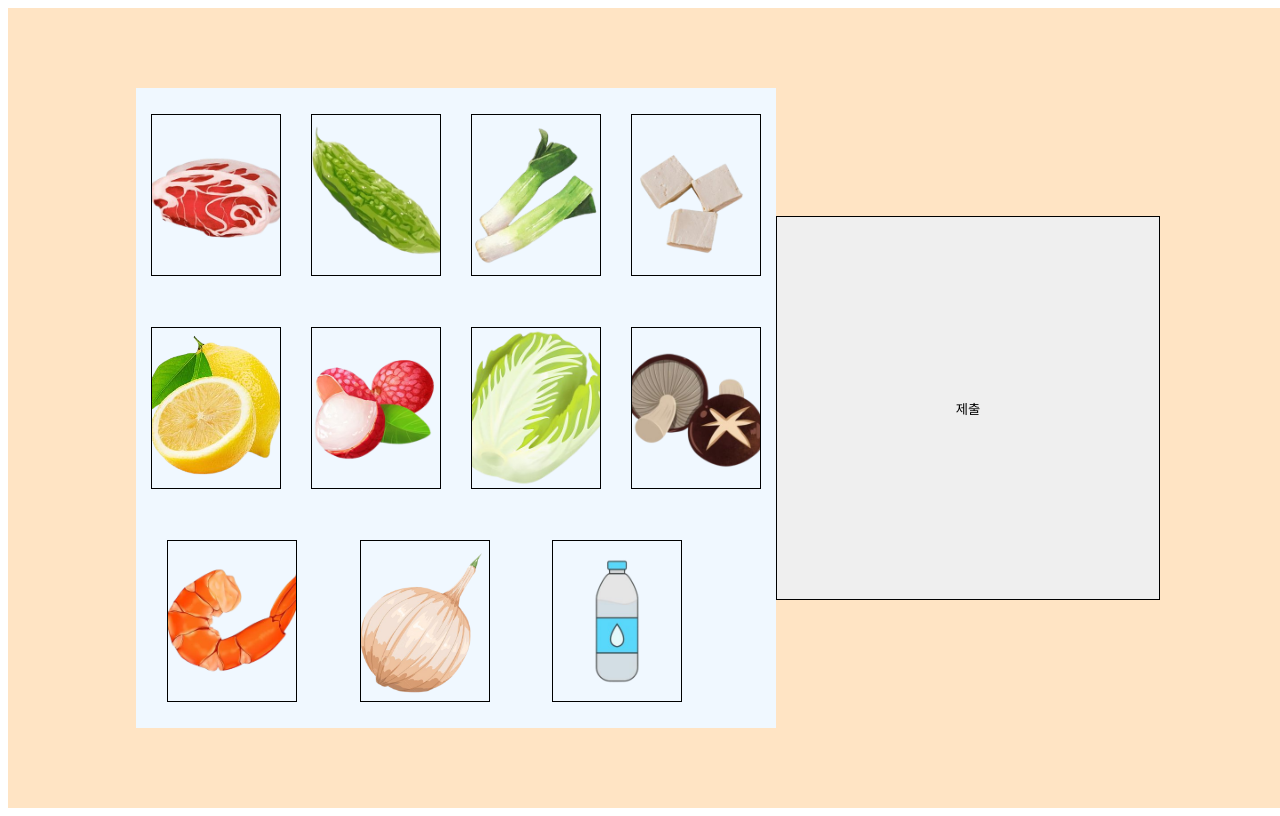
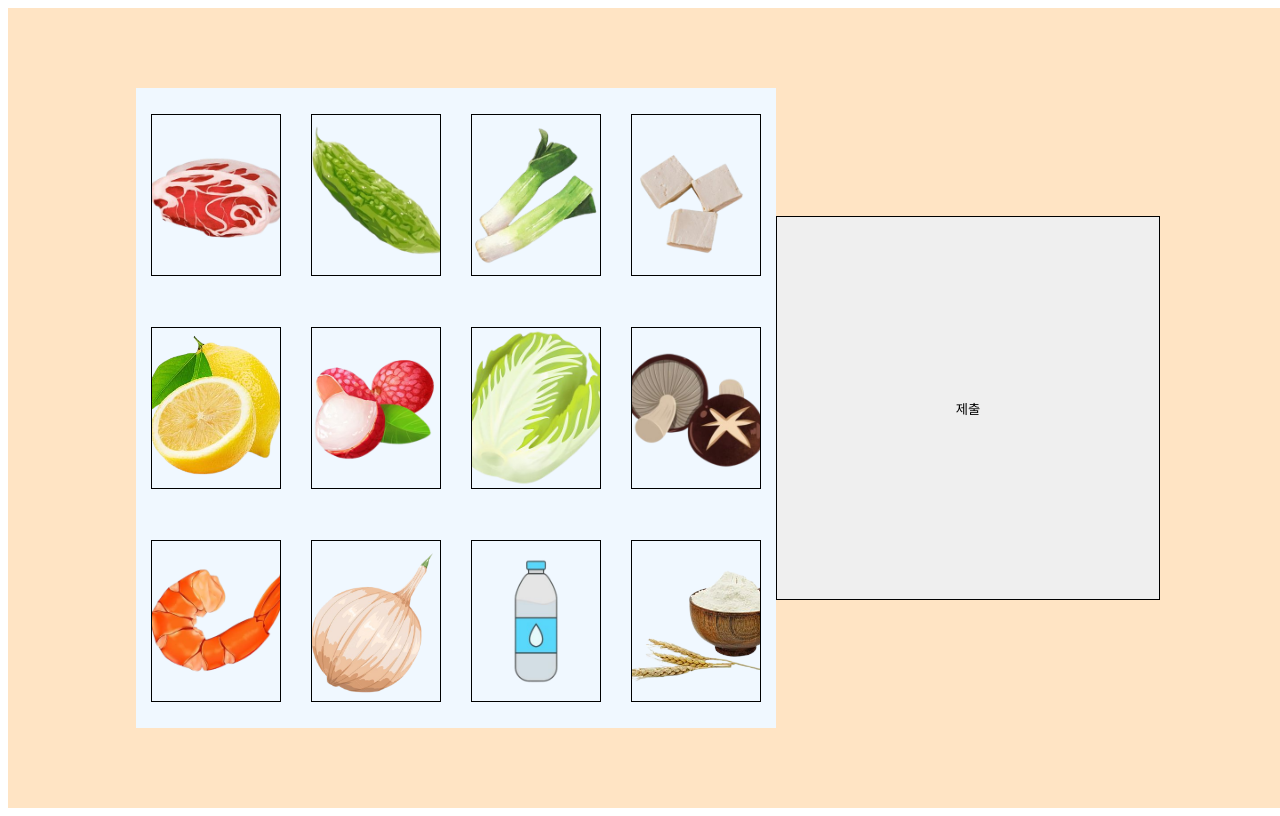
Before and after one commit to chaeyi0731/workflow, a website: page index.html in a window 1280 px wide. Drawn offline with Linux system fonts and the light colour scheme.

Commit message:
밀가루 이미지적용

```diff
--- a/style.css
+++ b/style.css
@@ -117,3 +117,11 @@
   background-position: center;
   background-size: cover;
 }
+#root > div:nth-child(1) > div:nth-child(12) {
+  width: 10vw;
+  height: 20vh;
+  border: 1px solid black;
+  background-image: url(/img/밀가루-removebg-preview.png);
+  background-position: center;
+  background-size: cover;
+}
```
